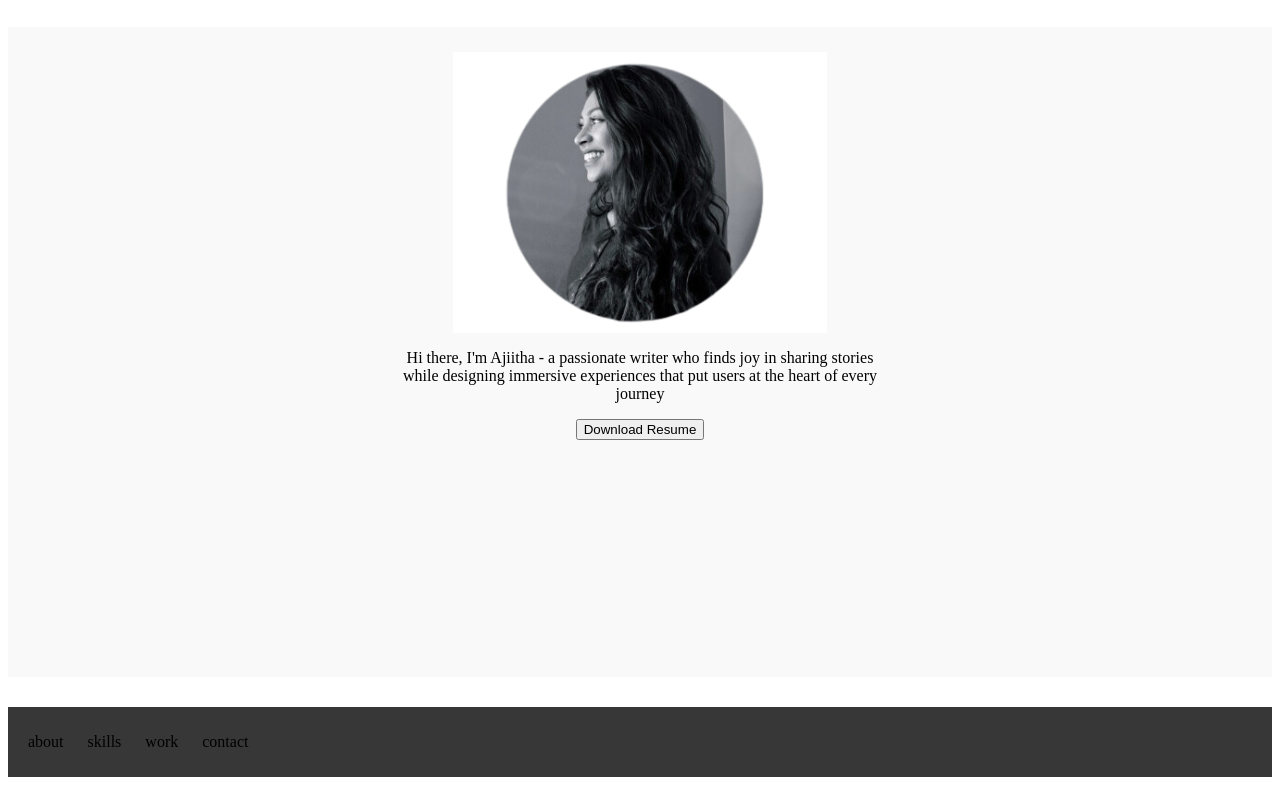
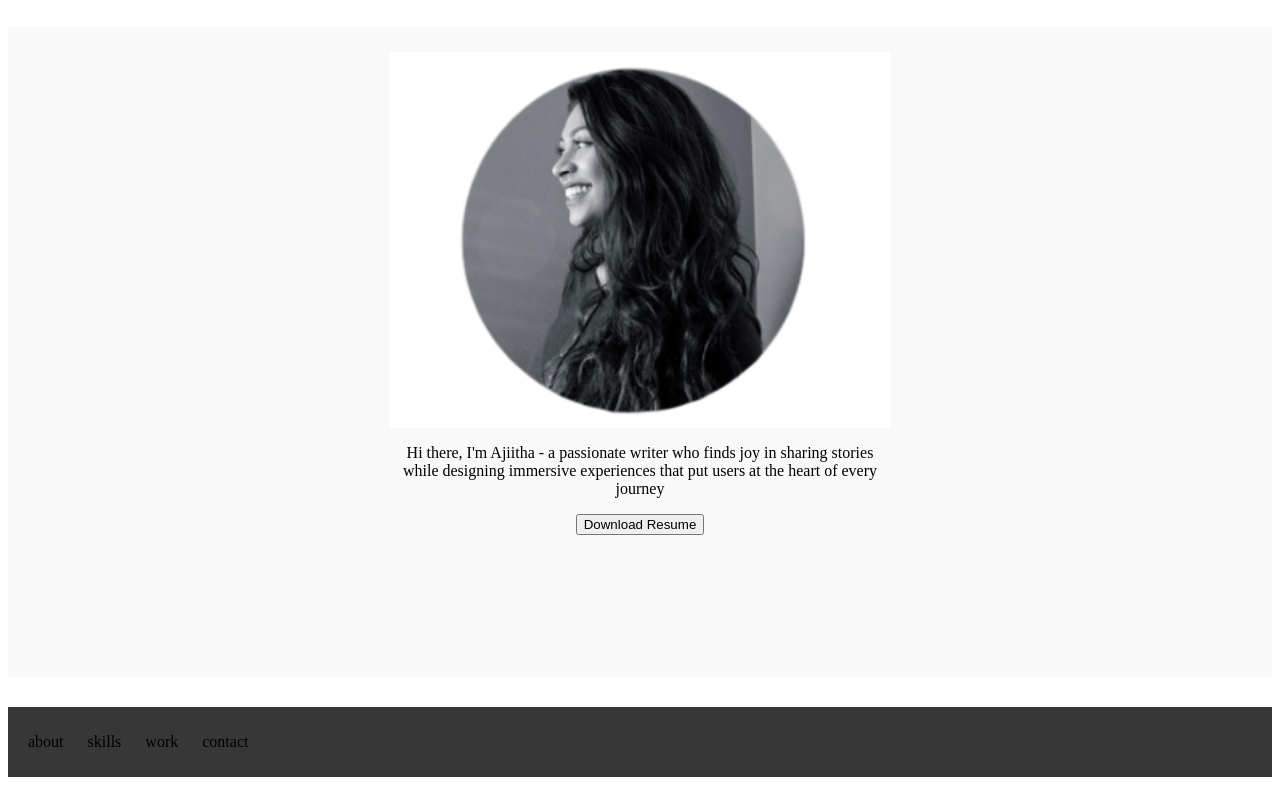
Before and after one commit to ajiitha/UX_UI_HW_18, a plain HTML site: page index.html in a window 1280 px wide. Shown: the part 163-948 px from the top of the page. Drawn offline with Linux system fonts and the light colour scheme; files whose address does not match are found by name.

Commit message:
Update index.html

```diff
--- a/index.html
+++ b/index.html
@@ -7,7 +7,7 @@
 <body>
     <div class="navigation">
         <div class="inline-block logo">
-            <img src="file:///Users/Jeyanthy/Desktop/Activities%20Coding/Code/UX_UI_HW_17/images/logo.png" alt="Logo">
+            <img src="logo.png" alt="Logo">
         </div>
         <nav class="inline-block">
             <ul>
@@ -21,8 +21,7 @@
 
     <section class="heroImg">
         <div class="content">
-            <img src="file:///Users/Jeyanthy/Desktop/Activities%20Coding/Code/UX_UI_HW_17/images/me.png
-            " alt="My Picture">
+            <img src="me.png" alt="Image" class="img-fluid" style="width: 600px;">
             <p>
                 Hi there, I'm Ajiitha - a passionate writer who finds joy in sharing stories while designing immersive experiences that put users at the heart of every journey
             </p>
```
